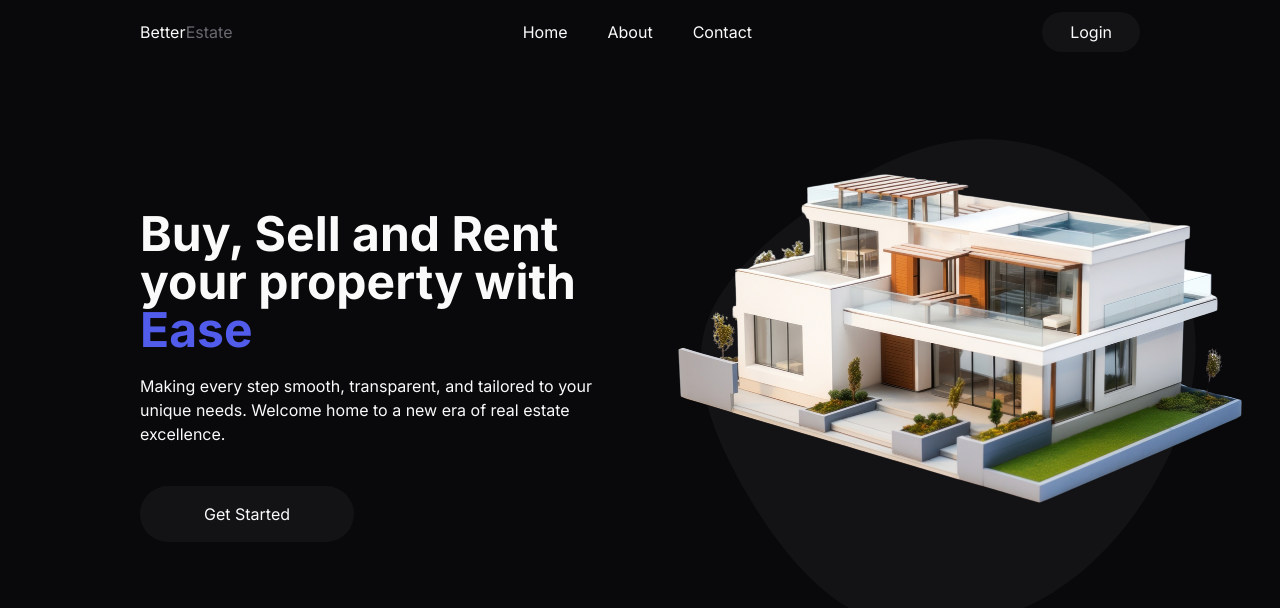
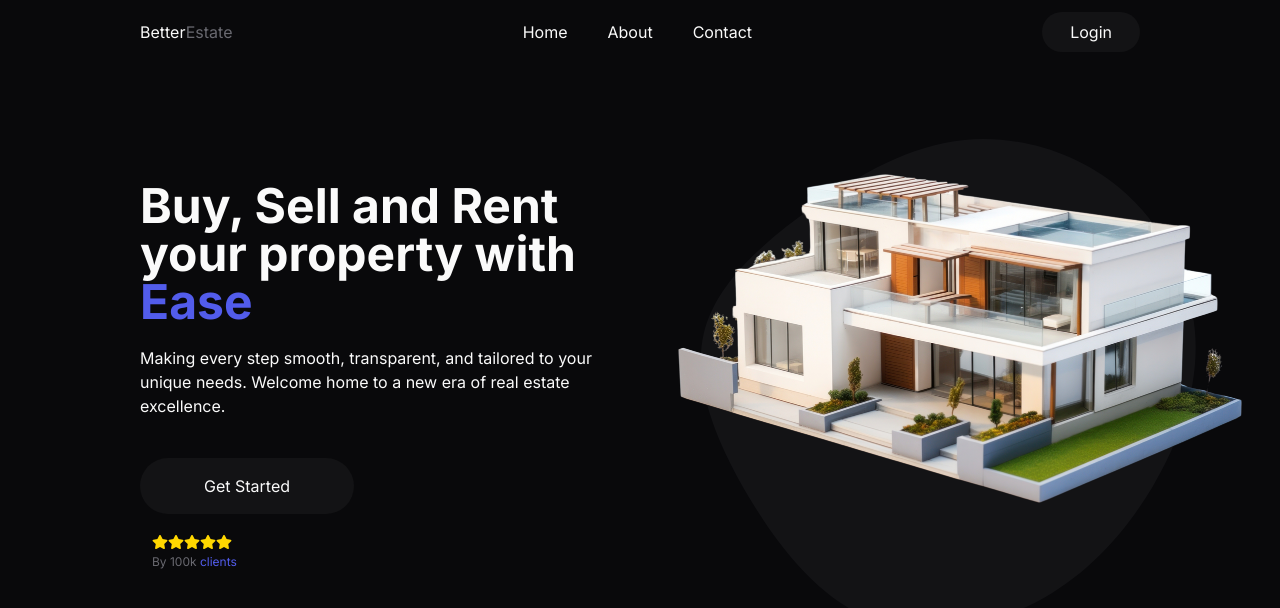
Before and after one commit to halalkharbouch/better-estate, a React (Vite) app in the folder client/: page / in a window 1280 px wide. Shown: the top 608 px of the page. Built offline with nearby package versions, Linux system fonts and the light colour scheme.

Commit message:
Add new route and page for adding listings

```diff
--- a/client/src/App.jsx
+++ b/client/src/App.jsx
@@ -5,6 +5,7 @@ import Login from "./pages/Login.jsx";
 import Register from "./pages/Register.jsx";
 import Profile from "./pages/Profile.jsx";
 import PrivateRoute from "./pages/PrivateRoute.jsx";
+import AddListing from "./pages/AddListing.jsx";
 
 export default function App() {
   return (
@@ -16,6 +17,7 @@ export default function App() {
           <Route path="/register" element={<Register />} />
           <Route element={<PrivateRoute />}>
             <Route path="/profile" element={<Profile />} />
+            <Route path="/add-listing" element={<AddListing />} />
           </Route>
         </Routes>
       </BrowserRouter>
--- a/client/src/components/Header.jsx
+++ b/client/src/components/Header.jsx
@@ -16,6 +16,7 @@ export default function Header() {
   const dispatch = useDispatch();
   const [error, setError] = useState(null);
   const [loading, setLoading] = useState(false);
+  const [menuIsOpen, setMenuIsOpen] = useState(false);
 
   const handleSignout = async () => {
     setLoading(true);
--- a/client/src/components/Hero.jsx
+++ b/client/src/components/Hero.jsx
@@ -2,6 +2,7 @@ import HeroImg from "../assets/media/images/hero-img.png";
 import { motion } from "framer-motion";
 import { Link } from "react-router-dom";
 import Loading from "./Loading";
+import { FaStar } from "react-icons/fa";
 
 export default function Hero() {
   return (
@@ -32,6 +33,16 @@ export default function Hero() {
             </Link>
 
           </div>
+          <div className="flex mt-5 px-3">
+                <FaStar className="text-[#ffd700]"/>
+                <FaStar className="text-[#ffd700]"/>
+                <FaStar className="text-[#ffd700]"/>
+                <FaStar className="text-[#ffd700]"/>
+                <FaStar className="text-[#ffd700]"/>
+          </div>
+          <div className="px-3">
+            <p className="text-xs mt-1 text-primary">By 100k <span className="text-secondary">clients</span></p>
+          </div>
         </div>
         <div className="col-span-6 relative z-0 ml-auto">
           <div className="">
--- a/client/src/components/ProfileListingsCard.jsx
+++ b/client/src/components/ProfileListingsCard.jsx
@@ -1,5 +1,6 @@
 import { useSelector } from "react-redux";
 import { motion } from "framer-motion";
+import { Link } from "react-router-dom";
 
 export default function ProfileListingsCard() {
   const { currentUser } = useSelector((state) => state.user);
@@ -21,6 +22,7 @@ export default function ProfileListingsCard() {
           <h2 className="">38</h2>
         </div>
         <div className="mt-10 mx-auto">
+          <Link to={'/add-listing'}>
             <motion.button
               whileHover={{
                 scale: 1.02,
@@ -35,6 +37,7 @@ export default function ProfileListingsCard() {
             >
               Add Lisitngs
             </motion.button>
+          </Link>
         </div>
       </div>
     </div>
--- /dev/null
+++ b/client/src/pages/AddListing.jsx
@@ -0,0 +1,15 @@
+import React from 'react'
+import Header from '../components/Header'
+
+export default function AddListing() {
+  return (
+    <div>
+        <div className="">
+            <Header />
+        </div>
+        <div className="mt-10">
+
+        </div>
+    </div>
+  )
+}
--- a/client/src/pages/Home.jsx
+++ b/client/src/pages/Home.jsx
@@ -8,7 +8,10 @@ export default function Home() {
     <div className="">
         <div className="div">
             <Header />
-            <Hero />
+            <div className="">
+              <Hero />
+            </div>
+
         </div>
     </div>
 
--- a/client/src/pages/Profile.jsx
+++ b/client/src/pages/Profile.jsx
@@ -2,6 +2,7 @@ import PofileCard from "../components/ProfileCard";
 import Header from "../components/Header";
 import ProfileListingsCard from "../components/ProfileListingsCard";
 import ProfileNotificationsCard from "../components/ProfileNotificationsCard";
+
 
 export default function () {
   return <div>
```
Lines whose indentation alone changed are shown as unchanged.
